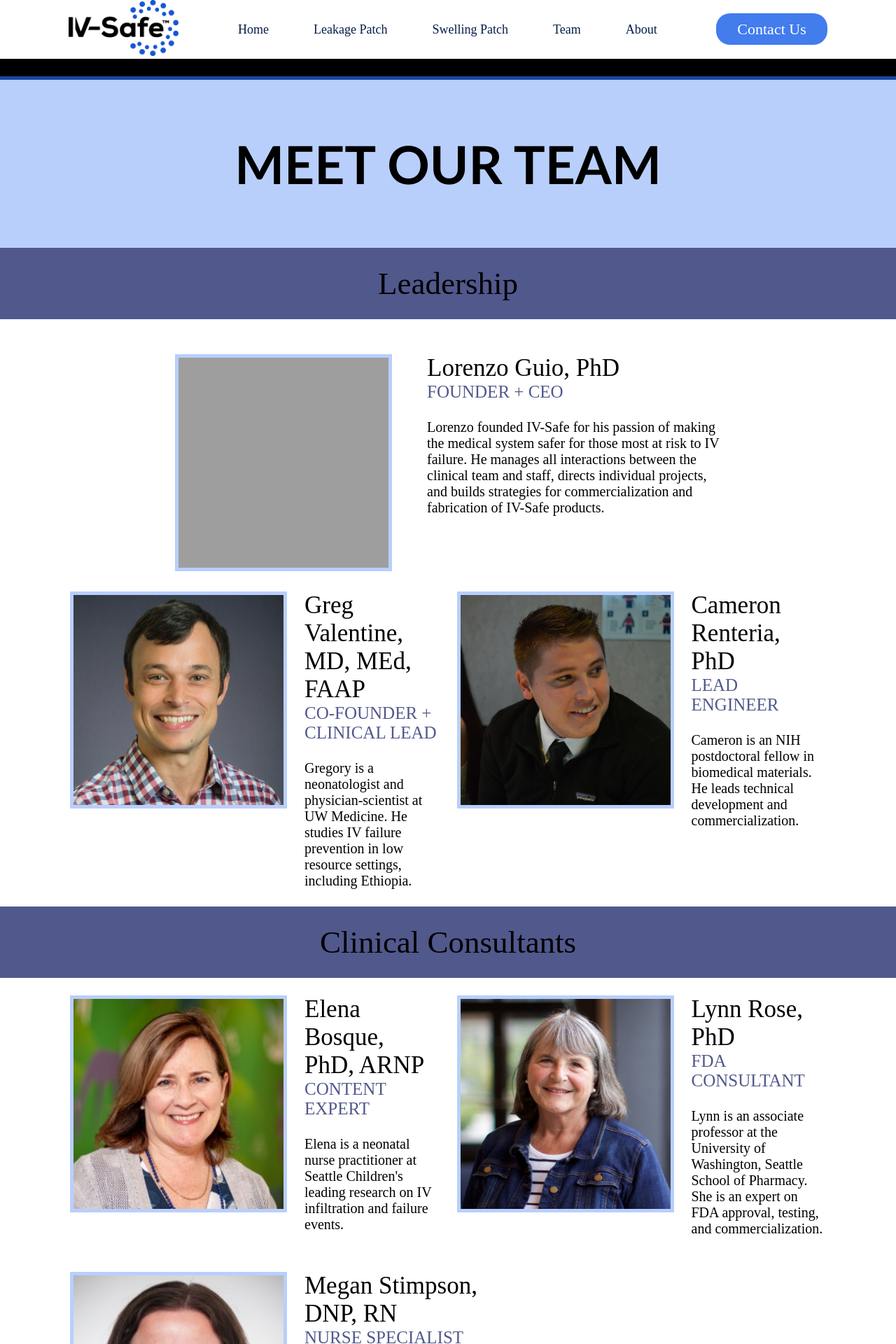
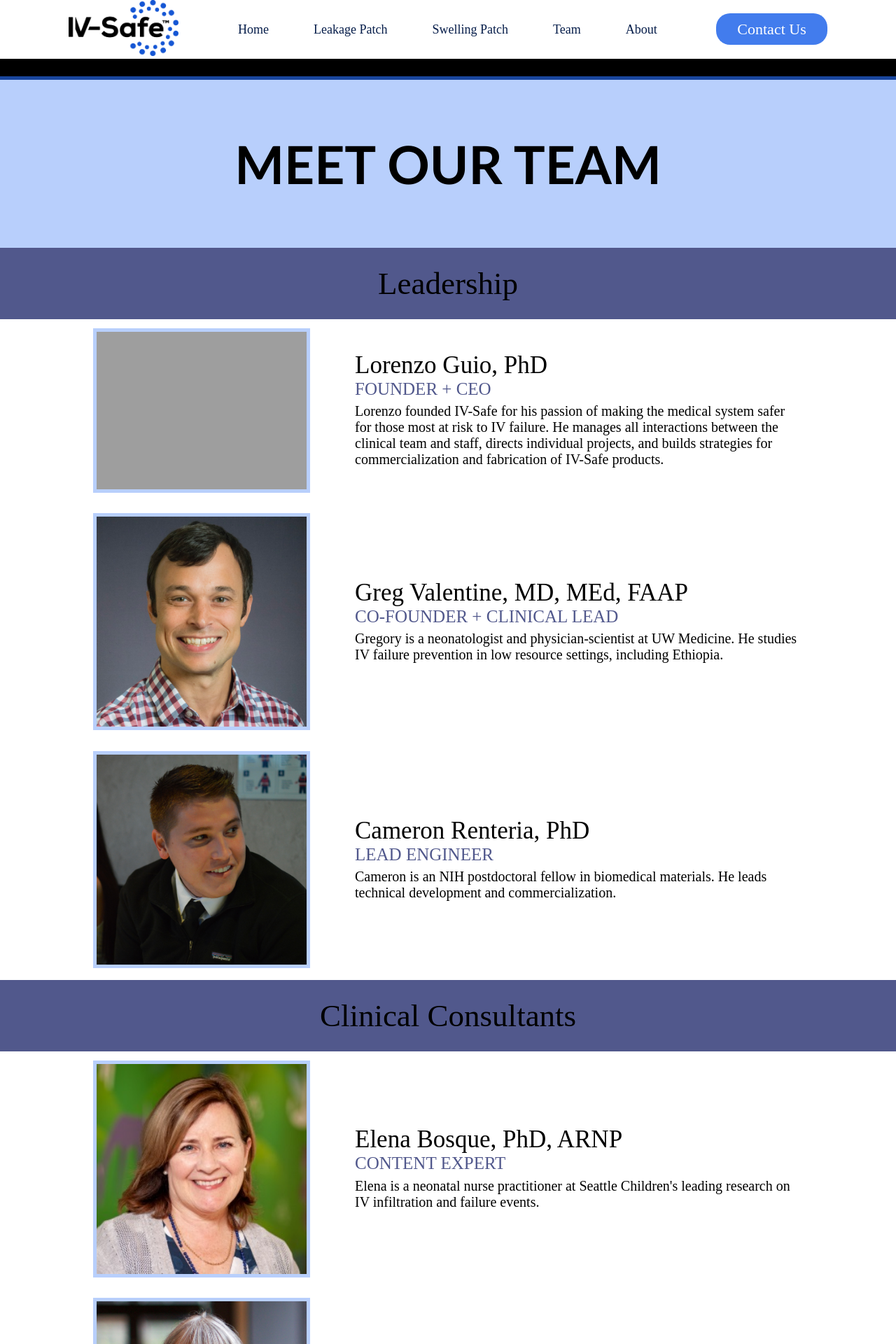
Before and after one commit to wkitch13/IV-Safe, a Flask app: page /team in a window 1280 px wide. Shown: the top 1920 px of the page at 70% size. Run offline with Flask 3, Linux system fonts and the light colour scheme; grey boxes are pictures that could not be loaded.

Commit message:
made the team page mobile friendly

```diff
--- a/static/base.css
+++ b/static/base.css
@@ -129,68 +129,32 @@ footer .footer_links {
 /* working on the meet the team formatting */
 .img_team_center {
     display: flex;
-    align-items: flex-start;
-    gap: 50px;
-    padding: 50px 250px 0px;
+    align-items: center;
+    justify-content: center;
+    flex-wrap: wrap;
+    margin: 0 auto;
+    gap: 5%;
+    padding: 1% 0%;
 }
-
 .img_team_center img {
     border: 5px solid #b8cffc;
-    width: 100%;
 }
-
 .img_team_center .text {
-    width: 100%;
+    width: 50%;
 }
-
 .img_team_center .name {
     font-size: 35px;
     font-family: "Avenir Medium";
 }
-
 .img_team_center .title {
     font-size: 25px;
     font-family: "Avenir Medium";
     color: #51588c;
 }
-
 .img_team_center .description {
     font-size: 20px;
     font-family: "Avenir Medium";
-    padding: 25px 0px;
-}
-
-.img_team_column {
-    display: flex;
-    align-items: flex-start;
-    gap: 25px;
-    padding: 25px 100px;
-}
-
-.img_team_column img {
-    border: 5px solid #b8cffc;
-    width: 100%;
-}
-
-.img_team_column .text {
-    width: 100%;
-}
-
-.img_team_column .name {
-    font-size: 35px;
-    font-family: "Avenir Medium";
-}
-
-.img_team_column .title {
-    font-size: 25px;
-    font-family: "Avenir Medium";
-    color: #51588c;
-}
-
-.img_team_column .description {
-    font-size: 20px;
-    font-family: "Avenir Medium";
-    padding: 25px 0px 0px 0px;
+    padding: 1% 0%;
 }
 
 .header_small {
--- a/templates/team.html
+++ b/templates/team.html
@@ -8,7 +8,7 @@
 
         <div class="img_team_center">
             <div class="image">
-                <img src="{{ url_for('static', filename='images/LorenzoG.jpeg') }}" alt="IV" style="width:300px;height:300px">
+                <img src="{{ url_for('static', filename='images/LorenzoG.jpeg') }}" alt="IV" style="max-width:300px;max-height:300px">
             </div>
             <div class="text">
                 <div class="name">Lorenzo Guio, PhD</div>
@@ -16,11 +16,12 @@
                 <div class="description">Lorenzo founded IV-Safe for his passion of making the medical system safer for
                     those most at risk to IV failure. He manages all interactions between the clinical team and staff,
                     directs individual projects, and builds strategies for commercialization and fabrication of IV-Safe
-                    products.</div>
+                    products.
+                </div>
             </div>
         </div>
 
-        <div class="img_team_column">
+        <div class="img_team_center">
             <div class="image">
                 <img src="{{ url_for('static', filename='images/GregV.jpg') }}" alt="IV" style="width:300px;height:300px">
             </div>
@@ -29,9 +30,11 @@
                 <div class="title">CO-FOUNDER + CLINICAL LEAD</div>
                 <div class="description">Gregory is a neonatologist and physician-scientist at UW Medicine. He studies IV
                     failure prevention in low resource settings, including Ethiopia.
-                    </div>
+                </div>
             </div>
+        </div>
 
+        <div class="img_team_center">
             <div class="image">
                 <img src="{{ url_for('static', filename='images/CameronR.jpg') }}" alt="IV" style="width:300px;height:300px">
             </div>
@@ -39,13 +42,14 @@
                 <div class="name">Cameron Renteria, PhD</div>
                 <div class="title">LEAD ENGINEER</div>
                 <div class="description">Cameron is an NIH postdoctoral fellow in biomedical materials. He leads technical
-                development and commercialization.</div>
+                    development and commercialization.
+                </div>
             </div>
         </div>
 
         <div class="header_small">Clinical Consultants</div>
 
-        <div class="img_team_column">
+        <div class="img_team_center">
             <div class="image">
                 <img src="{{ url_for('static', filename='images/ElenaB.jpg') }}" alt="IV" style="width:300px;height:300px">
             </div>
@@ -55,7 +59,9 @@
                 <div class="description">Elena is a neonatal nurse practitioner at Seattle Children's leading research
                     on IV infiltration and failure events.</div>
             </div>
+        </div>
 
+        <div class="img_team_center">
             <div class="image">
                 <img src="{{ url_for('static', filename='images/LynnR.jpg') }}" alt="IV" style="width:300px;height:300px">
             </div>
@@ -67,22 +73,22 @@
             </div>
         </div>
 
-        <div class="img_team_column">
+        <div class="img_team_center">
             <div class="image">
                 <img src="{{ url_for('static', filename='images/MeganS.jpeg') }}" alt="IV" style="width:300px;height:300px">
             </div>
             <div class="text">
-                <div class="name">Megan Stimpson, <br>DNP, RN</div>
+                <div class="name">Megan Stimpson, DNP, RN</div>
                 <div class="title">NURSE SPECIALIST</div>
-                <div class="description"> Megan is a pediatric vascular <br> access nurse specialist at Seattle <br>
-                    Childrens with expertise on why <br>infiltration events occur and the <br> necessity of their prevention.
+                <div class="description"> Megan is a pediatric vascular access nurse specialist at Seattle
+                    Childrens with expertise on why infiltration events occur and the necessity of their prevention.
                 </div>
             </div>
         </div>
 
         <div class="header_small">Staff</div>
 
-        <div class="img_team_column">
+        <div class="img_team_center">
             <div class="image">
                 <img src="{{ url_for('static', filename='images/SurbhiK.jpeg') }}" alt="IV" style="width:300px;height:300px">
             </div>
@@ -92,19 +98,9 @@
                 <div class="description">Surbhi is a Masters Student in Materials Science and Engineering. She leads the
                 Swelling Team, coordinating project meetings and future procedures.</div>
             </div>
-
-            <div class="image">
-                <img src="{{ url_for('static', filename='images/NoahT.jpeg') }}" alt="IV" style="width:300px;height:300px">
-            </div>
-            <div class="text">
-                <div class="name">Noah Tanner</div>
-                <div class="title">MECHANICAL ENGINEERING MS</div>
-                <div class="description">Noah is a Masters Student in Mechanical Engineering. He leads the Active Alarm
-                Project and all collaboration with the Electrical Engineering Department.</div>
-            </div>
         </div>
 
-        <div class="img_team_column">
+        <div class="img_team_center">
             <div class="image">
                 <img src="{{ url_for('static', filename='images/AdityaG.jpeg') }}" alt="IV" style="width:300px;height:300px">
             </div>
@@ -114,7 +110,9 @@
                 <div class="description">Aditya is an undergraduate in Bioengineering. He manages all direct contact with
                     practitioners and hospital financial committees to understand market interest and implementation.</div>
             </div>
+        </div>
 
+        <div class="img_team_center">
             <div class="image">
                 <img src="{{ url_for('static', filename='images/SophieS.jpg') }}" alt="IV" style="width:300px;height:300px">
             </div>
@@ -126,7 +124,7 @@
             </div>
         </div>
 
-        <div class="img_team_column">
+        <div class="img_team_center">
             <div class="image">
                 <img src="{{ url_for('static', filename='images/WrenK.jpeg') }}" alt="IV" style="width:300px;height:300px">
             </div>
@@ -137,7 +135,9 @@
                     UW. She researches the impact of IV failure on the interstitial fluid, assists on the swelling
                     project, and performs website design.</div>
             </div>
+        </div>
 
+        <div class="img_team_center">
             <div class="image">
                 <img src="{{ url_for('static', filename='images/HeshamK.JPG') }}" alt="IV" style="width:300px;height:300px">
             </div>
```
Also changed, not shown: docs/team.css (+8 -34 lines), docs/team.html (+16 -8 lines).
